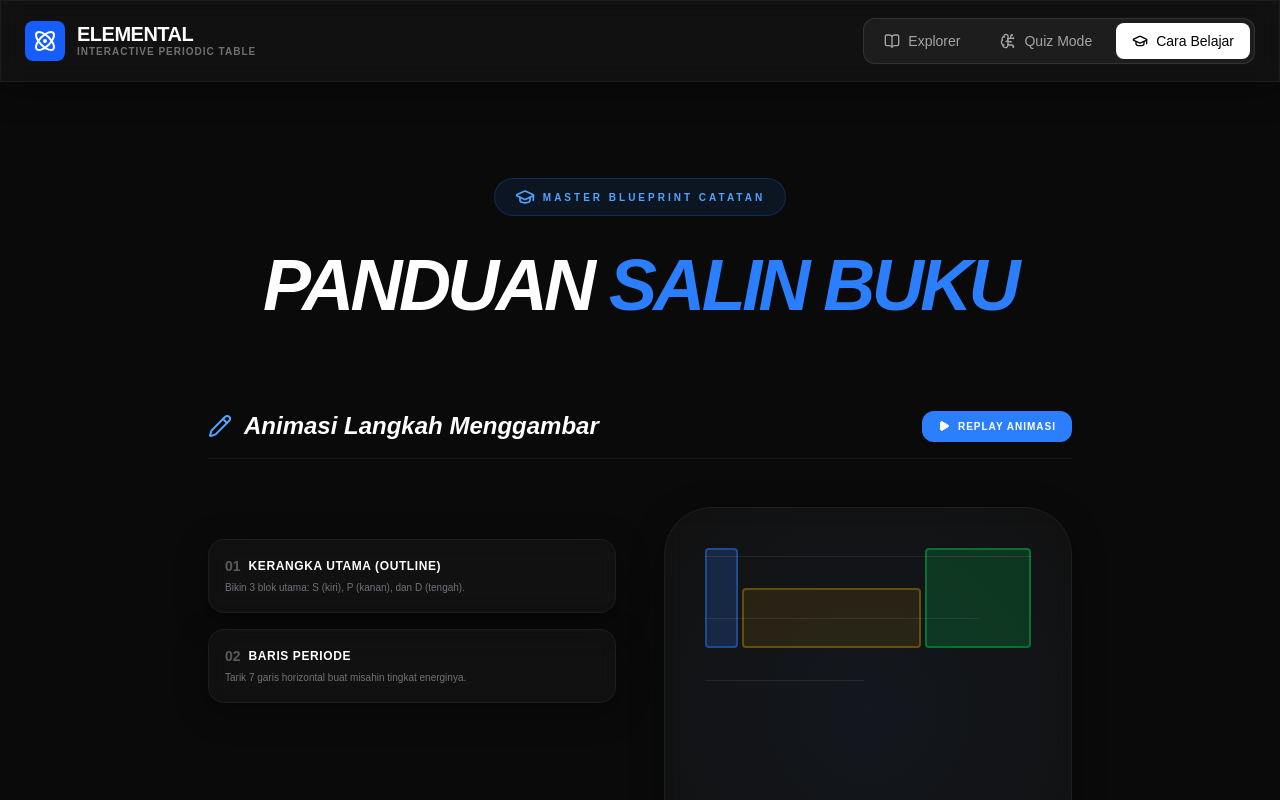
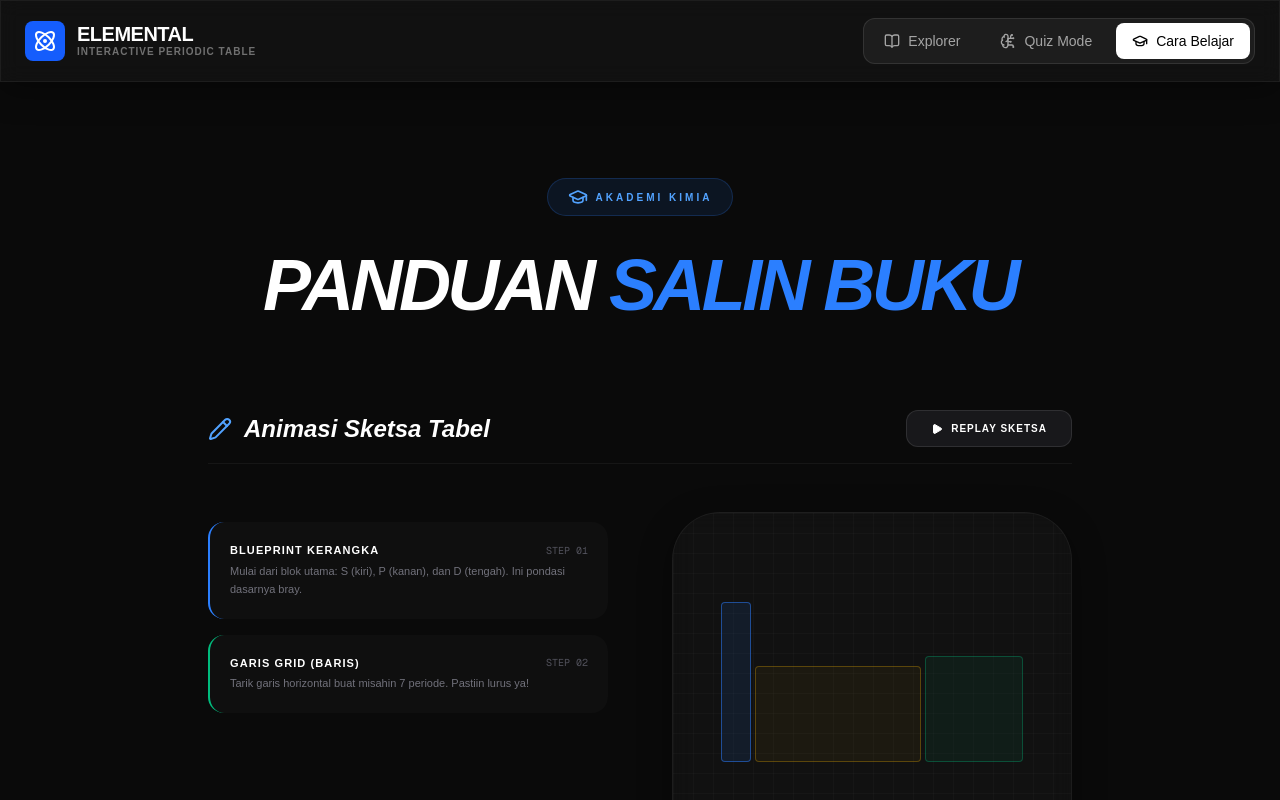
Before and after one commit to johsua092-ui/periodik-table, a Next.js app: page /periodik-table/ in a window 1280 px wide. Both pictures are taken after a click on the button "Cara Belajar". Shown: the top 800 px of the page. Built offline with nearby package versions, Linux system fonts and the light colour scheme.

Commit message:
Update: Premium Blueprint Drawing Animation (Removed Star)

```diff
--- a/src/components/StudyGuide.tsx
+++ b/src/components/StudyGuide.tsx
@@ -1,12 +1,12 @@
 "use client";
 
 import { motion } from "framer-motion";
-import { GraduationCap, BookOpen, PenTool, CheckCircle, Star, Layers, Scissors, Highlighter, Layout, Pencil, Play } from "lucide-react";
+import { GraduationCap, BookOpen, PenTool, CheckCircle, Layers, Scissors, Highlighter, Layout, Pencil, Play, Sparkles } from "lucide-react";
 import { useState } from "react";
 
 /**
- * Update: Tutorial Gambar Manual Teranimasi.
- * Gue pake Framer Motion biar gambarnya muncul satu-satu sesuai urutan.
+ * Update: Animasi Sketsa Premium.
+ * Gue apus logo bintang yang ganggu dan gue bikin transisinya lebih "blueprint" style.
  */
 
 export default function StudyGuide() {
@@ -15,31 +15,27 @@ export default function StudyGuide() {
   const drawSteps = [
     {
       step: "01",
-      title: "Kerangka Utama (Outline)",
-      desc: "Bikin 3 blok utama: S (kiri), P (kanan), dan D (tengah).",
-      color: "border-blue-500",
-      target: "main-outline"
+      title: "Blueprint Kerangka",
+      desc: "Mulai dari blok utama: S (kiri), P (kanan), dan D (tengah). Ini pondasi dasarnya bray.",
+      color: "border-blue-500"
     },
     {
       step: "02",
-      title: "Baris Periode",
-      desc: "Tarik 7 garis horizontal buat misahin tingkat energinya.",
-      color: "border-green-500",
-      target: "lines"
+      title: "Garis Grid (Baris)",
+      desc: "Tarik garis horizontal buat misahin 7 periode. Pastiin lurus ya!",
+      color: "border-emerald-500"
     },
     {
       step: "03",
-      title: "Blok F (Bawah)",
-      desc: "Tambahin 2 baris khusus di paling bawah (Lanthanide & Actinide).",
-      color: "border-pink-500",
-      target: "f-block"
+      title: "Sub-Blok F",
+      desc: "Tambahin 2 baris khusus Lanthanide & Actinide di paling bawah.",
+      color: "border-pink-500"
     },
     {
       step: "04",
-      title: "Finishing & Simbol",
-      desc: "Isi nama unsur dan kasih warna biar gampang dibedain.",
-      color: "border-yellow-500",
-      target: "symbols"
+      title: "Final Touch",
+      desc: "Kasih warna transparan sesuai bloknya biar gampang lo hafalin.",
+      color: "border-yellow-500"
     }
   ];
 
@@ -49,150 +45,156 @@ export default function StudyGuide() {
       <section className="text-center space-y-6">
         <div className="inline-flex items-center gap-2 px-5 py-2 rounded-full bg-blue-500/10 border border-blue-500/20 text-blue-400 text-[10px] font-black uppercase tracking-[0.3em]">
           <GraduationCap className="w-5 h-5" />
-          Master Blueprint Catatan
+          Akademi Kimia
         </div>
         <h2 className="text-4xl md:text-7xl font-black italic tracking-tighter leading-tight">
           PANDUAN <span className="text-blue-500">SALIN BUKU</span>
         </h2>
       </section>
 
-      {/* ANIMASI TUTORIAL GAMBAR (INI YANG LO MINTA) */}
+      {/* ANIMASI TUTORIAL GAMBAR PREMIUM */}
       <section className="space-y-12">
         <div className="flex flex-col md:flex-row justify-between items-start md:items-center gap-4 border-b border-white/5 pb-4">
           <div className="flex items-center gap-3">
             <Pencil className="w-6 h-6 text-blue-400" />
-            <h3 className="text-2xl font-black italic">Animasi Langkah Menggambar</h3>
+            <h3 className="text-2xl font-black italic">Animasi Sketsa Tabel</h3>
           </div>
           <button
             onClick={() => setAnimKey(prev => prev + 1)}
-            className="flex items-center gap-2 px-4 py-2 bg-blue-500 rounded-xl text-[10px] font-black uppercase tracking-widest hover:bg-blue-600 transition-colors"
+            className="group flex items-center gap-2 px-6 py-2.5 bg-zinc-900 border border-white/10 rounded-xl text-[10px] font-black uppercase tracking-widest hover:bg-white hover:text-black transition-all"
           >
-            <Play className="w-3 h-3 fill-white" /> Replay Animasi
+            <Play className="w-3 h-3 fill-current group-hover:fill-black" /> Replay Sketsa
           </button>
         </div>
 
-        <div className="grid md:grid-cols-2 gap-12 items-center">
+        <div className="grid md:grid-cols-2 gap-16 items-center">
+          {/* List Steps - More Professional Look */}
           <div className="space-y-4">
             {drawSteps.map((s, i) => (
               <motion.div
                 key={`${animKey}-${i}`}
-                initial={{ opacity: 0, x: -20 }}
+                initial={{ opacity: 0, x: -10 }}
                 animate={{ opacity: 1, x: 0 }}
-                transition={{ delay: i * 1.5 }}
-                className={`p-4 glass rounded-2xl border-l-4 ${s.color} space-y-1`}
+                transition={{ delay: i * 1.5, duration: 0.8 }}
+                className={`p-5 bg-white/[0.02] rounded-2xl border-l-2 ${s.color} space-y-1 hover:bg-white/[0.05] transition-colors`}
               >
-                <div className="flex items-center gap-2">
-                  <span className="text-sm font-black opacity-30">{s.step}</span>
-                  <h4 className="font-bold text-xs text-white uppercase tracking-wider">{s.title}</h4>
+                <div className="flex items-center justify-between">
+                  <h4 className="font-black text-[11px] text-white uppercase tracking-widest">{s.title}</h4>
+                  <span className="text-[10px] font-mono text-zinc-600">STEP {s.step}</span>
                 </div>
-                <p className="text-[10px] text-zinc-500 leading-relaxed">{s.desc}</p>
+                <p className="text-[11px] text-zinc-500 leading-relaxed font-medium">{s.desc}</p>
               </motion.div>
             ))}
           </div>
 
-          {/* CANVAS ANIMASI SKETSA */}
-          <div className="relative aspect-square glass rounded-[3rem] border border-white/5 p-10 flex flex-col items-center justify-center overflow-hidden bg-zinc-950/50">
-            <div className="absolute inset-0 bg-[radial-gradient(circle_at_50%_50%,rgba(59,130,246,0.05),transparent)] pointer-events-none" />
+          {/* CANVAS ANIMASI SKETSA PREMIUM */}
+          <div className="relative aspect-square glass rounded-[3rem] border border-white/5 p-12 flex flex-col items-center justify-center overflow-hidden bg-black/40">
+            <div className="absolute inset-0 bg-[linear-gradient(rgba(255,255,255,0.02)_1px,transparent_1px),linear-gradient(90deg,rgba(255,255,255,0.02)_1px,transparent_1px)] bg-[size:20px_20px] pointer-events-none" />
 
-            <div key={animKey} className="w-full h-full relative">
-              {/* Step 1: Main Blocks */}
-              <motion.div
-                initial={{ opacity: 0, scale: 0.9 }}
-                animate={{ opacity: 1, scale: 1 }}
-                transition={{ delay: 0.5, duration: 1 }}
-                className="grid grid-cols-18 gap-1 w-full"
-              >
+            <div key={animKey} className="w-full h-full relative flex flex-col justify-center">
+              {/* Step 1: Blocks Outline Animation */}
+              <div className="grid grid-cols-18 gap-1 w-full h-40 items-end">
                 {/* S-Block */}
                 <motion.div
-                  initial={{ height: 0 }} animate={{ height: "100px" }} transition={{ delay: 0.8, duration: 0.8 }}
-                  className="col-span-2 bg-blue-500/20 border-2 border-blue-500/40 rounded-sm"
-                />
-                {/* D-Block Gap */}
+                  initial={{ height: 0, opacity: 0 }}
+                  animate={{ height: "100%", opacity: 1 }}
+                  transition={{ delay: 0.5, duration: 1.2, ease: "circOut" }}
+                  className="col-span-2 bg-blue-500/10 border border-blue-500/50 rounded-sm relative"
+                >
+                  <motion.div initial={{ opacity: 0 }} animate={{ opacity: 1 }} transition={{ delay: 5.5 }} className="absolute inset-0 bg-blue-500/10" />
+                </motion.div>
+
+                {/* D-Block */}
                 <motion.div
-                  initial={{ height: 0 }} animate={{ height: "60px" }} transition={{ delay: 1.2, duration: 0.8 }}
-                  className="col-span-10 mt-10 bg-yellow-500/10 border-2 border-yellow-500/30 rounded-sm"
-                />
+                  initial={{ height: 0, opacity: 0 }}
+                  animate={{ height: "60%", opacity: 1 }}
+                  transition={{ delay: 1.5, duration: 1.2, ease: "circOut" }}
+                  className="col-span-10 bg-yellow-500/5 border border-yellow-500/30 rounded-sm relative"
+                >
+                  <motion.div initial={{ opacity: 0 }} animate={{ opacity: 1 }} transition={{ delay: 5.5 }} className="absolute inset-0 bg-yellow-500/5" />
+                </motion.div>
+
                 {/* P-Block */}
                 <motion.div
-                  initial={{ height: 0 }} animate={{ height: "100px" }} transition={{ delay: 1.6, duration: 0.8 }}
-                  className="col-span-6 bg-green-500/20 border-2 border-green-500/40 rounded-sm"
-                />
-              </motion.div>
+                  initial={{ height: 0, opacity: 0 }}
+                  animate={{ height: "100%", opacity: 1 }}
+                  transition={{ delay: 2.5, duration: 1.2, ease: "circOut" }}
+                  className="col-span-6 bg-emerald-500/10 border border-emerald-500/50 rounded-sm relative"
+                >
+                  <motion.div initial={{ opacity: 0 }} animate={{ opacity: 1 }} transition={{ delay: 5.5 }} className="absolute inset-0 bg-emerald-500/10" />
+                </motion.div>
+              </div>
 
-              {/* Step 2: Grid Lines */}
-              <motion.div
-                initial={{ opacity: 0 }}
-                animate={{ opacity: 1 }}
-                transition={{ delay: 2.5, duration: 0.5 }}
-                className="absolute inset-0 flex flex-col justify-between py-2 pointer-events-none"
-              >
-                {[...Array(6)].map((_, i) => (
+              {/* Step 2: Grid Lines Animation */}
+              <div className="absolute inset-0 flex flex-col justify-between py-20 px-8 pointer-events-none">
+                {[...Array(7)].map((_, i) => (
                   <motion.div
                     key={i}
-                    initial={{ width: 0 }}
-                    animate={{ width: "100%" }}
-                    transition={{ delay: 2.5 + (i * 0.1), duration: 0.3 }}
-                    className="h-px bg-white/10"
+                    initial={{ scaleX: 0, opacity: 0 }}
+                    animate={{ scaleX: 1, opacity: 1 }}
+                    transition={{ delay: 3.5 + (i * 0.1), duration: 0.5 }}
+                    className="h-[1px] bg-white/5 origin-left"
                   />
                 ))}
-              </motion.div>
+              </div>
 
-              {/* Step 3: F-Block */}
+              {/* Step 3: F-Block Animation */}
               <motion.div
-                initial={{ opacity: 0, y: 20 }}
+                initial={{ opacity: 0, y: 10 }}
                 animate={{ opacity: 1, y: 0 }}
-                transition={{ delay: 4, duration: 1 }}
-                className="mt-8 space-y-1"
+                transition={{ delay: 4.5, duration: 1 }}
+                className="mt-6 space-y-1 w-full px-4"
               >
-                <div className="h-4 w-full bg-pink-500/20 border-2 border-pink-500/40 rounded-sm flex items-center justify-center">
-                   <span className="text-[6px] font-bold text-pink-400">LANTHANIDE</span>
+                <div className="h-4 w-full bg-pink-500/5 border border-pink-500/30 rounded-sm relative overflow-hidden">
+                  <motion.div initial={{ width: 0 }} animate={{ width: "100%" }} transition={{ delay: 4.8, duration: 0.8 }} className="absolute inset-0 bg-pink-500/10" />
                 </div>
-                <div className="h-4 w-full bg-pink-500/20 border-2 border-pink-500/40 rounded-sm flex items-center justify-center">
-                   <span className="text-[6px] font-bold text-pink-400">ACTINIDE</span>
+                <div className="h-4 w-full bg-pink-500/5 border border-pink-500/30 rounded-sm relative overflow-hidden">
+                  <motion.div initial={{ width: 0 }} animate={{ width: "100%" }} transition={{ delay: 5.1, duration: 0.8 }} className="absolute inset-0 bg-pink-500/10" />
                 </div>
               </motion.div>
 
-              {/* Step 4: Symbols (Flash Effect) */}
+              {/* Final Subtle Shine (No Star!) */}
               <motion.div
                 initial={{ opacity: 0 }}
-                animate={{ opacity: 1 }}
-                transition={{ delay: 5.5, duration: 1 }}
-                className="absolute inset-0 flex items-center justify-center"
+                animate={{ opacity: [0, 1, 0] }}
+                transition={{ delay: 6, duration: 1.5, repeat: Infinity }}
+                className="absolute inset-0 bg-white/[0.02] pointer-events-none flex items-center justify-center"
               >
-                <div className="p-4 bg-blue-500 rounded-2xl shadow-2xl shadow-blue-500/50 animate-bounce">
-                   <Star className="w-8 h-8 text-white" />
-                </div>
+                 <Sparkles className="w-12 h-12 text-white/10" />
               </motion.div>
             </div>
 
             <div className="absolute bottom-6 left-0 right-0 text-center">
-               <p className="text-[9px] font-bold text-zinc-600 uppercase tracking-[0.2em]">Ikutin urutan warnanya bray!</p>
+               <p className="text-[9px] font-black text-zinc-700 uppercase tracking-[0.4em]">Sketsa Selesai bray!</p>
             </div>
           </div>
         </div>
       </section>
 
-      {/* Bagian 2: Penjelasan & Cara Misahin Per-Blok */}
-      <section className="space-y-12">
-        <div className="flex items-center gap-3 border-b border-white/5 pb-4">
-          <Layers className="w-6 h-6 text-blue-500" />
-          <h3 className="text-2xl font-black italic">Detail Blok Kimia</h3>
+      {/* Detail Blok Kimia */}
+      <section className="grid md:grid-cols-2 gap-6">
+        <div className="p-8 glass rounded-[2.5rem] border border-white/5 space-y-4">
+          <div className="p-3 bg-red-500/10 w-fit rounded-2xl">
+             <Layers className="w-6 h-6 text-red-400" />
+          </div>
+          <h4 className="text-xl font-black italic">Konsep Dasar Blok</h4>
+          <p className="text-sm text-zinc-500 leading-relaxed">
+            Blok itu ditentukan dari subkulit mana yang diisi terakhir kali sama elektron. Ini yang nentuin "kepribadian" si unsur bray.
+          </p>
         </div>
-
-        <div className="grid gap-6">
-          <div className="p-8 glass rounded-3xl border-l-8 border-red-500 space-y-4">
-            <h4 className="text-2xl font-black text-red-500 italic">BLOK S</h4>
-            <p className="text-sm text-zinc-400">Elektron terakhir di subkulit s. Golongan 1, 2, & Helium.</p>
+        <div className="p-8 glass rounded-[2.5rem] border border-white/5 space-y-4">
+          <div className="p-3 bg-blue-500/10 w-fit rounded-2xl">
+             <BookOpen className="w-6 h-6 text-blue-400" />
           </div>
-          <div className="p-8 glass rounded-3xl border-l-8 border-blue-500 space-y-4">
-            <h4 className="text-2xl font-black text-blue-500 italic">BLOK P</h4>
-            <p className="text-sm text-zinc-400">Subkulit p yang keisi. Golongan 13 sampe 18.</p>
-          </div>
+          <h4 className="text-xl font-black italic">Tips Hafalan</h4>
+          <p className="text-sm text-zinc-500 leading-relaxed">
+            Hafalin per-blok jauh lebih gampang daripada ngafalin satu-satu. Otak kita lebih suka ngelompokin data kayak gini.
+          </p>
         </div>
       </section>
 
       <div className="text-center opacity-10 pb-20">
-        <BookOpen className="w-12 h-12 mx-auto" />
+        <CheckCircle className="w-12 h-12 mx-auto" />
       </div>
     </div>
   );
```
